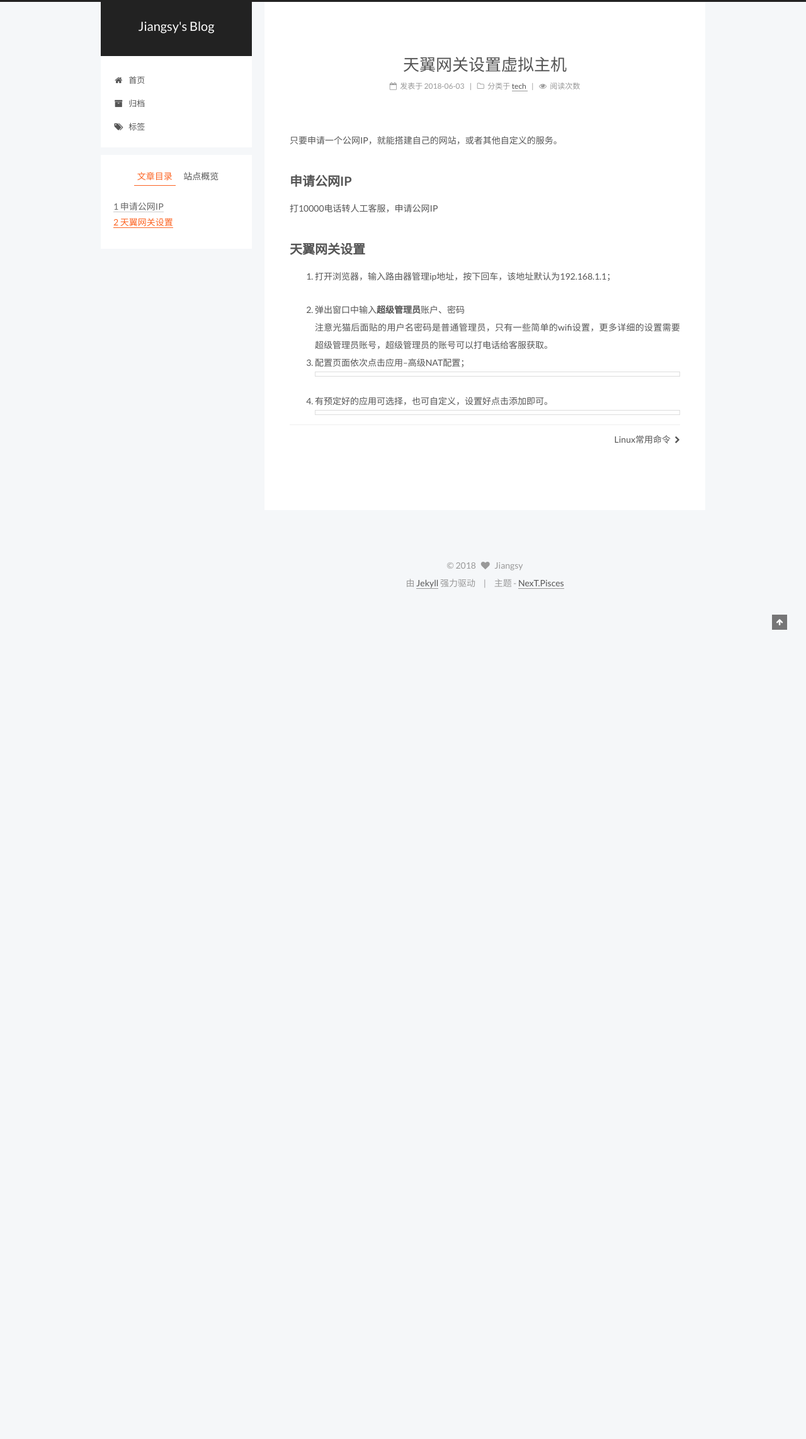
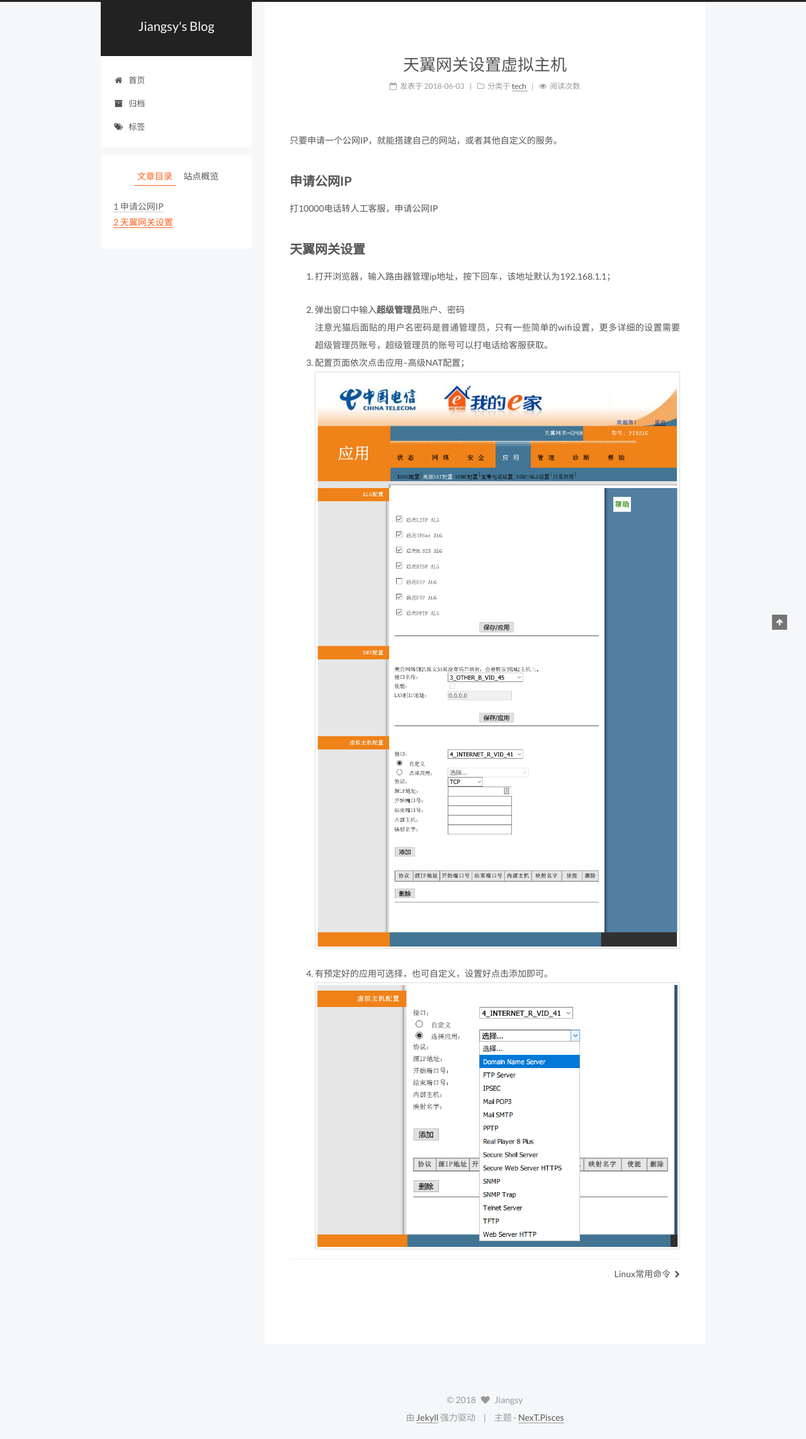
Before and after one commit to jiangsyace/blog, a Jekyll site: the page built from _posts/2018-06-03-天翼网关设置虚拟主机.md, in a window 1280 px wide. Shown: the whole page at 63% size. Built offline with Jekyll 4.4.1, drawn with Linux system fonts in a browser that asks for light colours; comment, search, counter and statistics services are not loaded; before the commit the page ends 960 px from its top, so only the background shows below that.

Commit message:
20180603

```diff
--- a/_posts/2018-06-03-天翼网关设置虚拟主机.md
+++ b/_posts/2018-06-03-天翼网关设置虚拟主机.md
@@ -14,7 +14,7 @@ categories:
 2. 弹出窗口中输入**超级管理员**账户、密码
 注意光猫后面贴的用户名密码是普通管理员，只有一些简单的wifi设置，更多详细的设置需要超级管理员账号，超级管理员的账号可以打电话给客服获取。
 3. 配置页面依次点击应用--高级NAT配置；
-![]({{site.upload}}/2018-06-03_201333.png)
+![]({{site.upload | relative_url}}/2018-06-03_201333.png)
 
 4. 有预定好的应用可选择，也可自定义，设置好点击添加即可。
-![]({{site.upload}}/20180603201428.png)
+![]({{site.upload | relative_url}}/20180603201428.png)
```
